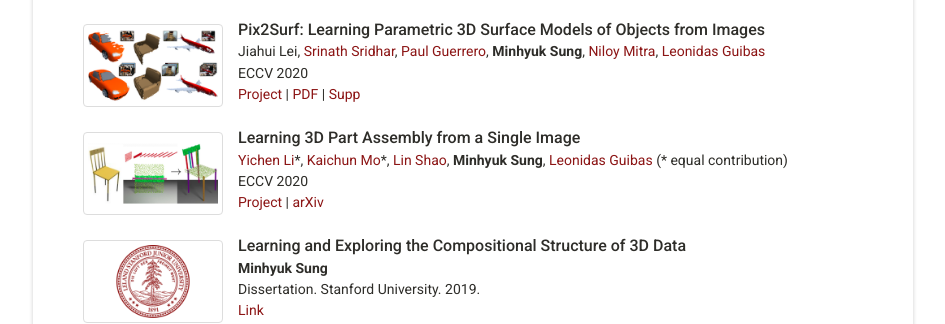
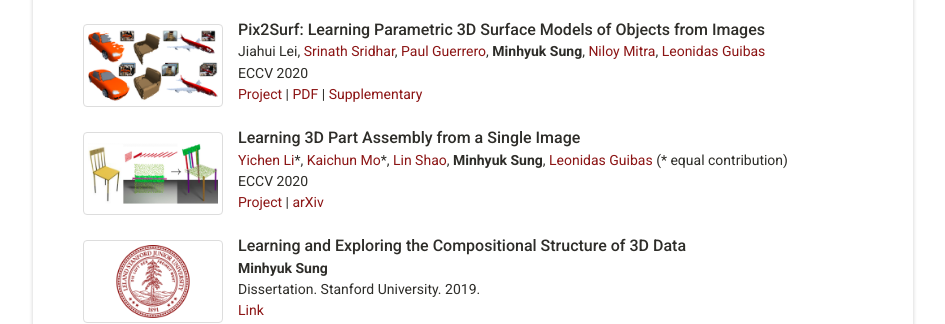
Before and after one commit to mhsung/mhsung.github.io, a Jekyll site: the page built from index.html, in a window 1280 px wide. Shown: the part 758-1082 px from the top of the page, without its empty margins (167-1112 px from the left). Built offline with Jekyll 4.4.1, drawn with Linux system fonts in a browser that asks for light colours; some web fonts are replaced.

Commit message:
Minor fix.

```diff
--- a/_includes/publications.html
+++ b/_includes/publications.html
@@ -91,7 +91,7 @@
           ECCV 2020<br>
           <a href="https://geometry.stanford.edu/projects/pix2surf/" target="_blank">Project</a> |
           <a href="https://geometry.stanford.edu/projects/pix2surf/pub/pix2surf.pdf" target="_blank">PDF</a> |
-          <a href="https://geometry.stanford.edu/projects/pix2surf/pub/pix2surf_supp.pdf" target="_blank">Supp</a>
+          <a href="https://geometry.stanford.edu/projects/pix2surf/pub/pix2surf_supp.pdf" target="_blank">Supplementary</a>
         </span>
       </div>
     </div>
```
